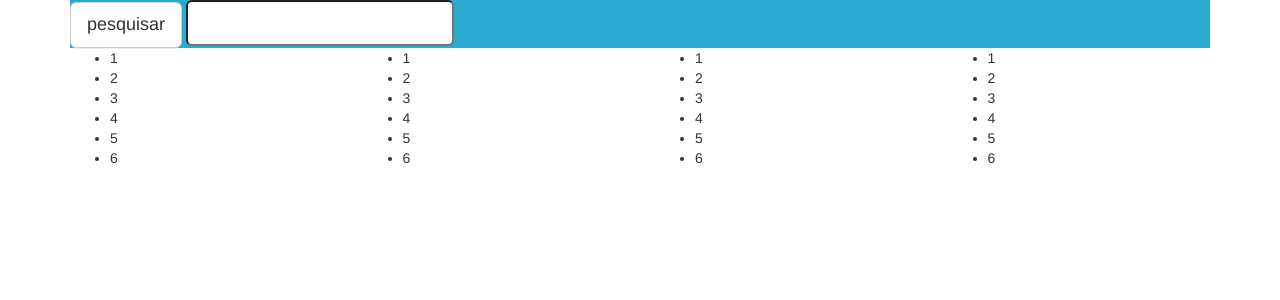
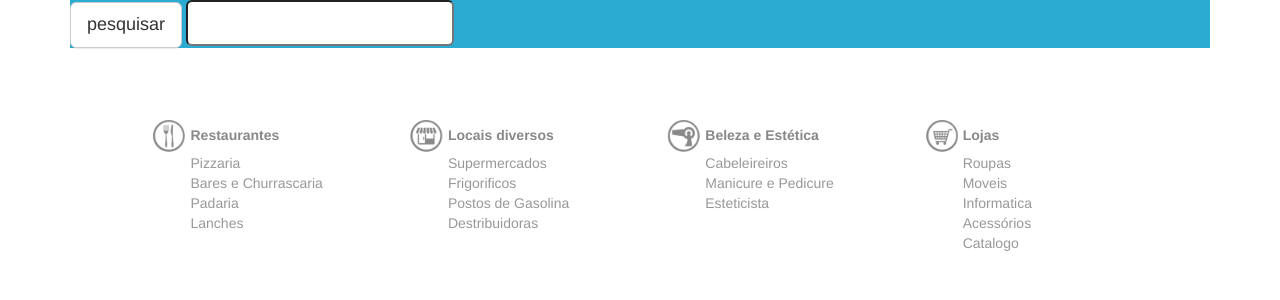
Before and after one commit to SergioDiniz/agenda-telefonica, a PHP site: page / in a window 1280 px wide. Shown: the top 300 px of the page. Run offline with PHP 8.4, Linux system fonts and the light colour scheme.

Commit message:
começando a estruturar categorias

```diff
--- a/html/css/estilo.css
+++ b/html/css/estilo.css
@@ -1,3 +1,54 @@
 .teste{
     background-color: #2aabd2;
 }
+
+
+
+@media (min-width: 992px) {
+    .col-md-2-5 {
+        float: left;
+    }
+}
+.col-md-2-5{
+    width: 22%;
+}
+
+
+
+.lista-titulo{
+    padding-top: 5px;
+    font-weight: bold;
+    color: #888888;
+    margin-left: 38px;
+    position: absolute;
+}
+
+.lista-categorias > li{
+    margin-left: 38px;
+    color: #989898;
+}
+
+
+.icones{
+    background: url('../img/icones.png') no-repeat;
+    background-size: 531px;
+    width: 33px;
+    height: 33px;
+}
+
+
+.icones-restaurantes{
+    background-position: 0 0;
+}
+
+.icones-locais{
+    background-position: -34px 0;
+}
+
+.icones-beleza{
+    background-position: -68px 0;
+}
+
+.icones-lojas{
+    background-position: -102px 0;
+}
--- a/html/index.html
+++ b/html/index.html
@@ -20,46 +20,55 @@
                 </div>
             </div>
 
-            <div class="col-md-3">
-                <ul>
-                    <li>1</li>
-                    <li>2</li>
-                    <li>3</li>
-                    <li>4</li>
-                    <li>5</li>
-                    <li>6</li>
+            <br/><br/><br/><br/><br/><br/>
+            <div class="col-md-offset-1 col-md-2-5">
+                <div class="icones icones-restaurantes">
+                    <div class="lista-titulo"><span>Restaurantes</span></div>
+                </div>
+                <ul class="list-unstyled lista-categorias">
+                    <li>Pizzaria</li>
+                    <li>Bares e Churrascaria</li>
+                    <li>Padaria</li>
+                    <li>Lanches</li>
                 </ul>
             </div>
-            <div class="col-md-3">
-                <ul>
-                    <li>1</li>
-                    <li>2</li>
-                    <li>3</li>
-                    <li>4</li>
-                    <li>5</li>
-                    <li>6</li>
+
+            <div class="col-md-2-5">
+                <div class="icones icones-locais">
+                    <div class="lista-titulo">Locais diversos</div>
+                </div>
+                <ul class="list-unstyled lista-categorias">
+                    <li>Supermercados</li>
+                    <li>Frigorificos</li>
+                    <li>Postos de Gasolina</li>
+                    <li>Destribuidoras</li>
                 </ul>
             </div>
-            <div class="col-md-3">
-                <ul>
-                    <li>1</li>
-                    <li>2</li>
-                    <li>3</li>
-                    <li>4</li>
-                    <li>5</li>
-                    <li>6</li>
+
+            <div class="col-md-2-5">
+                <div class="icones icones-beleza">
+                    <div class="lista-titulo">Beleza e Estética</div>
+                </div>
+                <ul class="list-unstyled lista-categorias">
+                    <li>Cabeleireiros</li>
+                    <li>Manicure e Pedicure</li>
+                    <li>Esteticista</li>
                 </ul>
             </div>
-            <div class="col-md-3">
-                <ul>
-                    <li>1</li>
-                    <li>2</li>
-                    <li>3</li>
-                    <li>4</li>
-                    <li>5</li>
-                    <li>6</li>
+
+            <div class="col-md-2-5">
+                <div class="icones icones-lojas">
+                    <div class="lista-titulo">Lojas</div>
+                </div>
+                <ul class="list-unstyled lista-categorias">
+                    <li>Roupas</li>
+                    <li>Moveis</li>
+                    <li>Informatica</li>
+                    <li>Acessórios</li>
+                    <li>Catalogo</li>
                 </ul>
             </div>
+
         </div>
     </div>
 
```
Also changed, not shown: html/img/icone-restaurante.png (added), html/img/icones.png (added).
